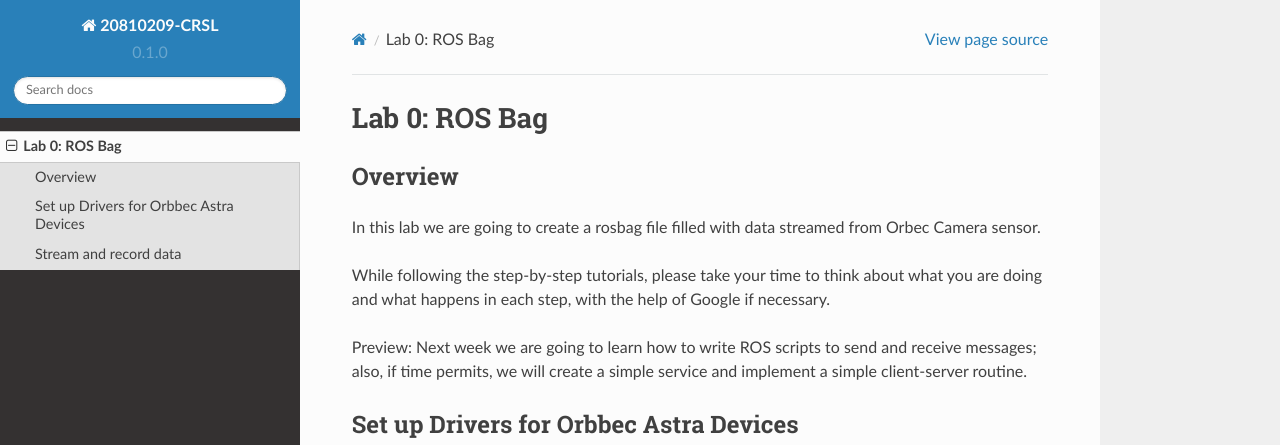
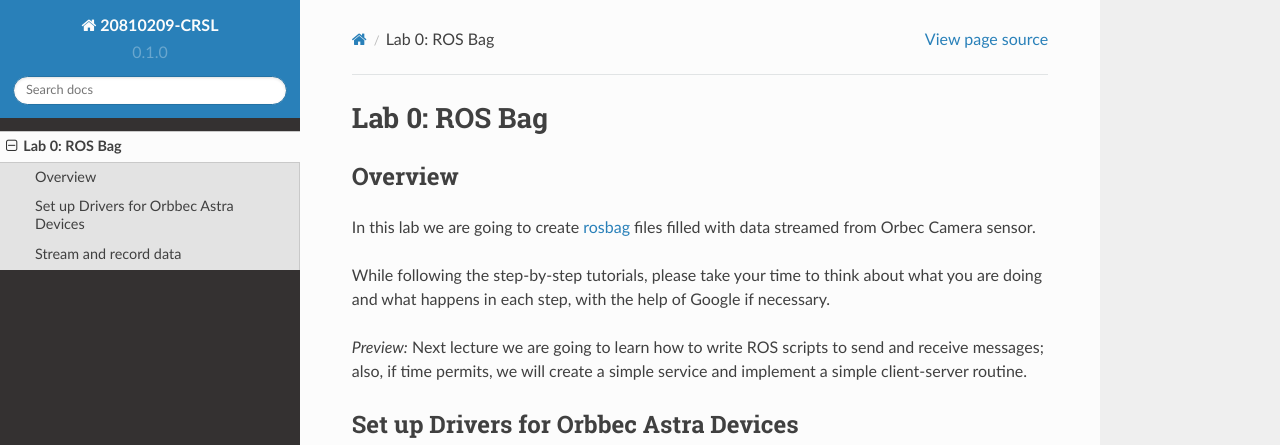
Before and after one commit to newline-lab/20810209, a Sphinx documentation site: the page built from docs/source/lab0.rst, in a window 1280 px wide and 1113 px high. Shown: the top 445 px of the window. Built offline with Sphinx 7.4.7 and the Read the Docs theme 2.0.0, drawn with Linux system fonts in a browser that asks for light colours.

Commit message:
Update lab0.rst

```diff
--- a/docs/source/lab0.rst
+++ b/docs/source/lab0.rst
@@ -5,11 +5,11 @@
 Overview
 #######
 
-In this lab we are going to create a rosbag file filled with data streamed from Orbec Camera sensor.
+In this lab we are going to create `rosbag <http://wiki.ros.org/rosbag>`_ files filled with data streamed from Orbec Camera sensor.
 
 While following the step-by-step tutorials, please take your time to think about what you are doing and what happens in each step, with the help of Google if necessary.
 
-Preview: Next week we are going to learn how to write ROS scripts to send and receive messages; also, if time permits, we will create a simple service and implement a simple client-server routine.
+*Preview:* Next lecture we are going to learn how to write ROS scripts to send and receive messages; also, if time permits, we will create a simple service and implement a simple client-server routine.
 
 Set up Drivers for Orbbec Astra Devices
 #####
```
